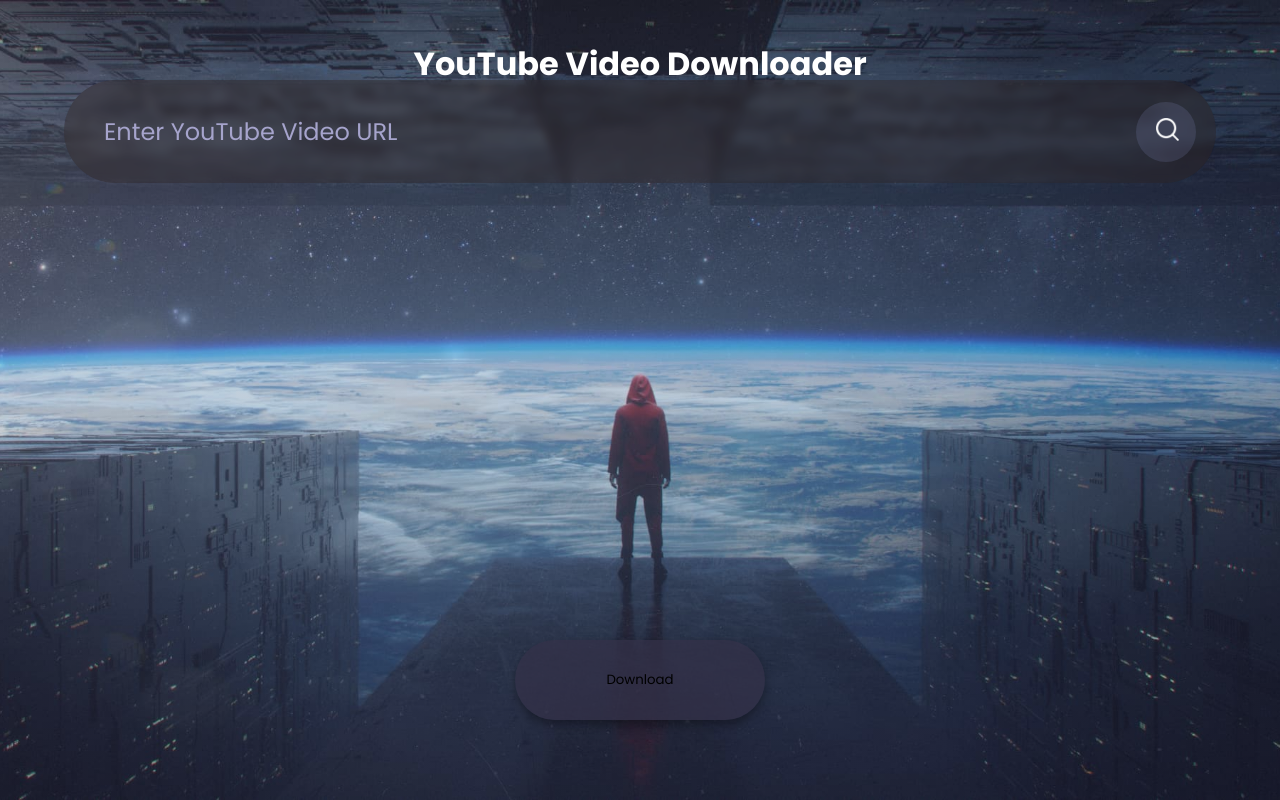
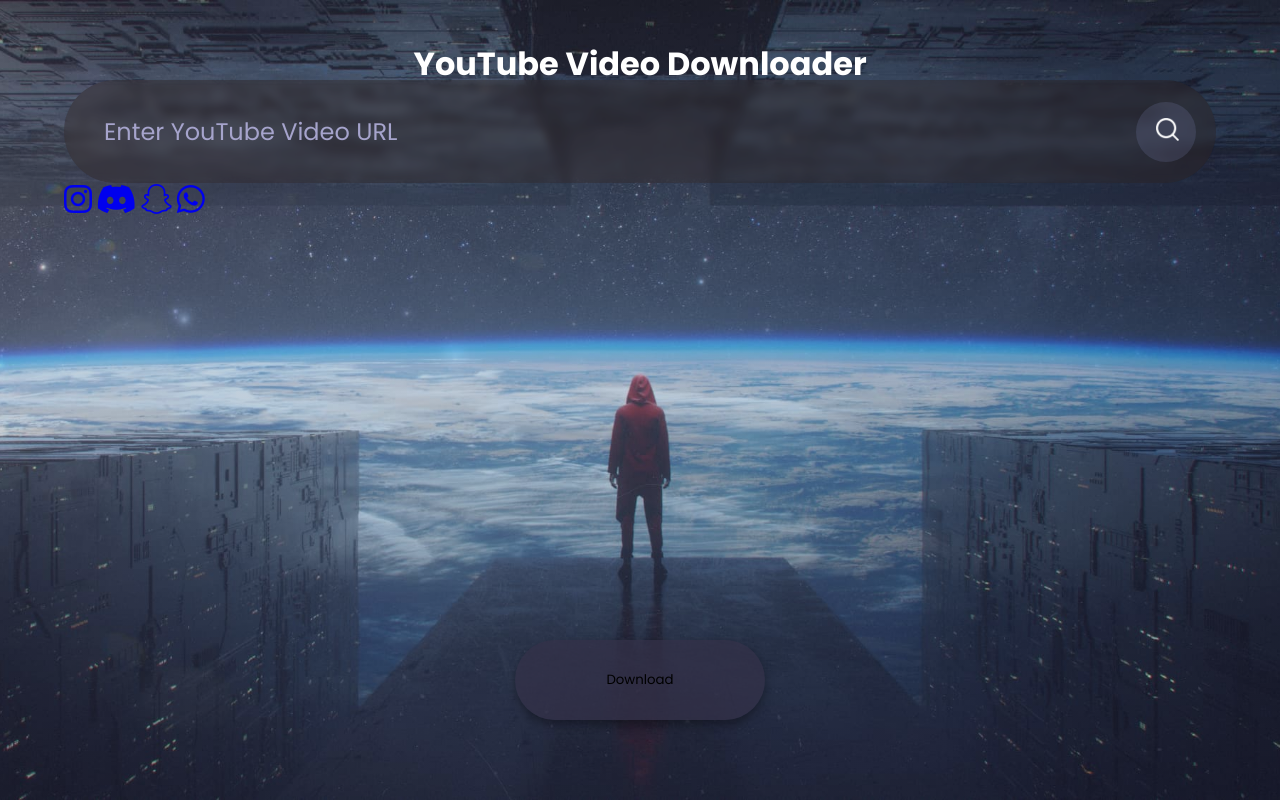
Before and after one commit to satyam-64136/youtube-video-downloader, a Flask app: page / in a window 1280 px wide. Run offline with Flask 2, Linux system fonts and the light colour scheme; some libraries are stand-ins or nearby versions.

Commit message:
Update index.html

```diff
--- a/templates/index.html
+++ b/templates/index.html
@@ -2,9 +2,8 @@
 <html>
 <head>
     <title>SASTA DOWNLOADER</title>
-    <link rel="stylesheet" href="https://cdnjs.cloudflare.com/ajax/libs/font-awesome/6.4.0/css/all.min.css" integrity="sha512-iecdLmaskl7CVkqkXNQ/ZH/XLlvWZOJyj7Yy7tcenmpD1ypASozpmT/E0iPtmFIB46ZmdtAc9eNBvH0H/ZpiBw==" crossorigin="anonymous" referrerpolicy="no-referrer" />
-	<link href='https://unpkg.com/boxicons@2.0.7/css/boxicons.min.css' rel='stylesheet'>
     <link rel="stylesheet" type="text/css" href="{{ url_for('static', filename='style.css') }}">
+    <script src="https://kit.fontawesome.com/2a283bf6a0.js" crossorigin="anonymous"></script>
 </head>
 <body>
     <div class="container">
@@ -15,17 +14,26 @@
                 <input type="text" id="video_url" name="video_url" placeholder="Enter YouTube Video URL" required>
                 <button type="submit" name="action" value="search" class="search-button"><img src="../static/images/search.png"></button>
             </div>
-            <!-- Download Button -->
-            <div class="content">
-                <button type="submit" name="action" value="download" class="dwd_btn">Download</button>
-            </div>
         </form>
 
         {% if thumbnail_url %}
-        <div class="preview" id="prev">
-            <img src="{{ thumbnail_url }}" alt="Thumbnail" class="image" id="thumbnail">
+        <div class="preview">
+            <img src="{{ thumbnail_url }}" alt="Thumbnail" class="image" id="thumbnail" loading="lazy">
         </div>
         {% endif %}
+
+        <!-- Download Button -->
+        <div class="content">
+            <button type="submit" name="action" value="download" class="dwd_btn">Download</button>
+        </div>
+
+        <!-- Social Links -->
+        <div class="social-links">
+            <a href="#" class="social-icon instagram"><i class="fab fa-instagram fa-2x"></i></a>
+            <a href="#" class="social-icon discord"><i class="fab fa-discord fa-2x"></i></a>
+            <a href="#" class="social-icon snapchat"><i class="fab fa-snapchat fa-2x"></i></a>
+            <a href="https://wa.me/919162591726?text=Hello!" class="social-icon whatsapp"><i class="fab fa-whatsapp fa-2x"></i></a>
+        </div>
 
         <!-- Display error message if available -->
         {% if error_message %}
@@ -33,6 +41,5 @@
         {% endif %}
     </div>
 
-    </div>
 </body>
 </html>
```
